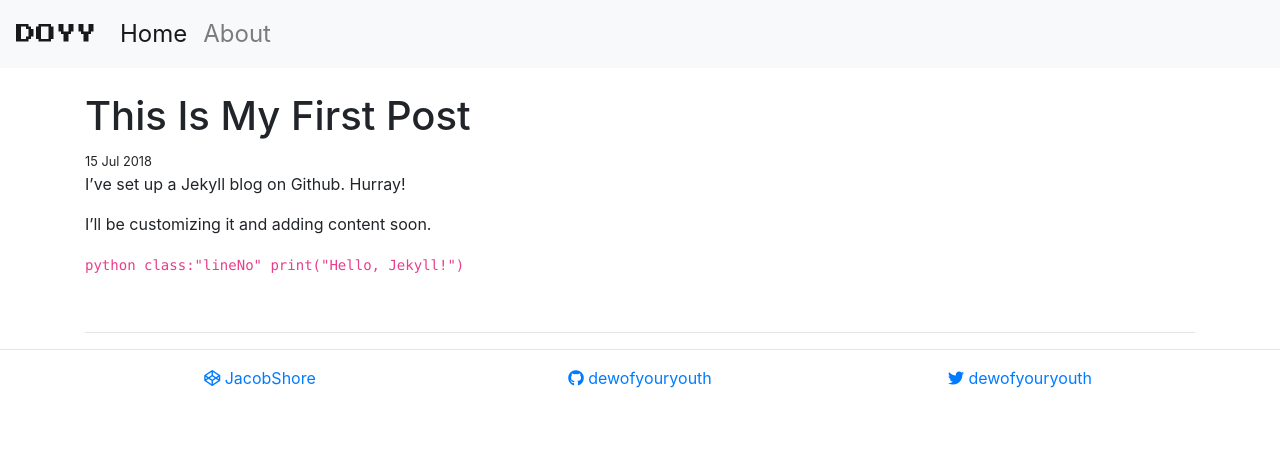
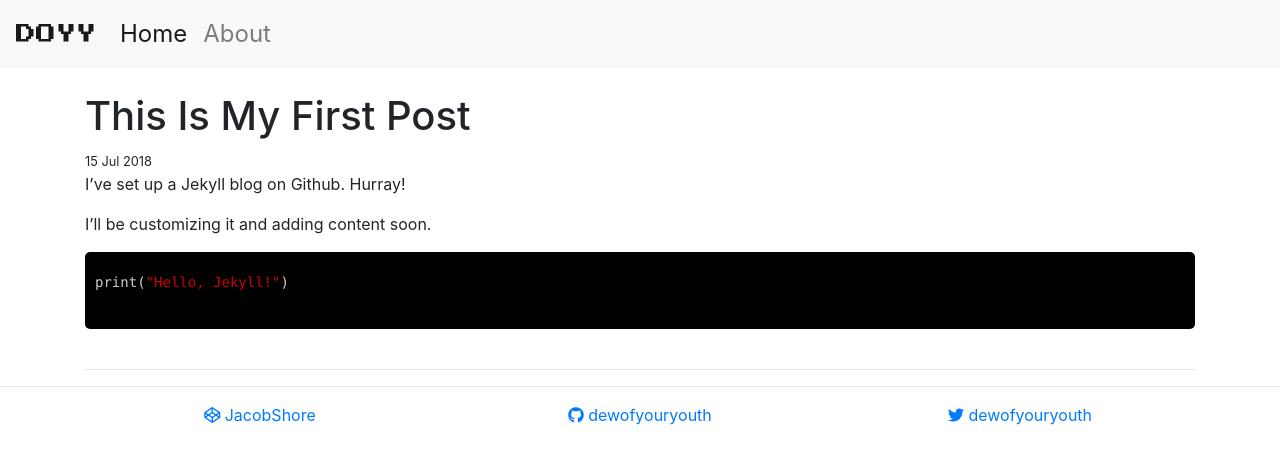
Before and after one commit to DewofyourYouth/DewofyourYouth.github.io, a Jekyll site: the page built from _posts/2018-07-15-first-post.md, in a window 1280 px wide. Shown: the top 464 px of the page. Built offline with Jekyll 4.4.1, drawn with Linux system fonts in a browser that asks for light colours; nearby versions of some CDN libraries; comment, search, counter and statistics services are not loaded.

Commit message:
nolineno

````diff
--- a/_posts/2018-07-15-first-post.md
+++ b/_posts/2018-07-15-first-post.md
@@ -9,6 +9,6 @@ I've set up a Jekyll blog on Github. Hurray!
 
 I'll be customizing it and adding content soon.
 
-```python class:"lineNo"
+```python
 print("Hello, Jekyll!")
 ```
````
